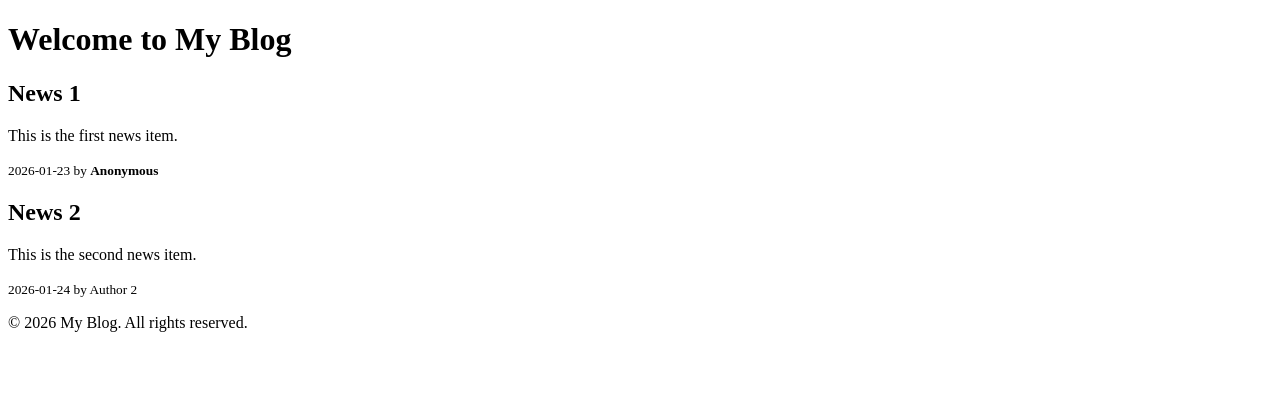
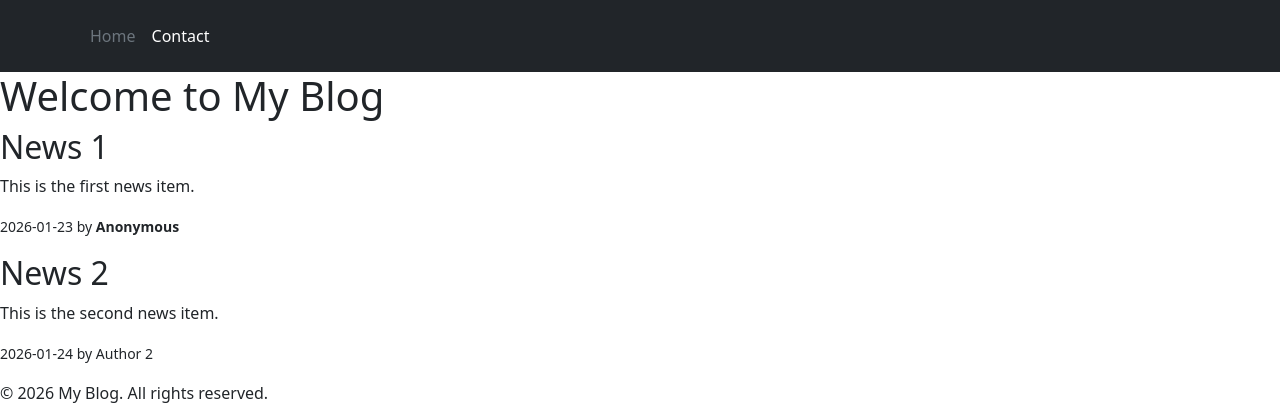
Before and after one commit to tatiana-baranova/Django-project, a Django app: page / in a window 1280 px wide. Shown: the top 420 px of the page. Run offline with Django 5.2, Linux system fonts and the light colour scheme.

Commit message:
add header base.html

```diff
--- a/Django/blog/templates/blog/base.html
+++ b/Django/blog/templates/blog/base.html
@@ -3,10 +3,26 @@
 <head>
     <meta charset="UTF-8">
     <meta name="viewport" content="width=device-width, initial-scale=1.0">
+    <link rel="stylesheet" href="https://cdn.jsdelivr.net/npm/bootstrap@5.3.3/dist/css/bootstrap.min.css" integrity="sha384-QWTKZyjpPEjISv5WaRU9OFeRpok6YctnYmDr5pNlyT2bRjXh0JMhjY6hW+ALEwIH" crossorigin="anonymous">
     <title>{% block title %}{{ title }}{% endblock %}</title>
 </head>
 <body>
-    <header>
+    <header class="p-3 text-bg-dark">
+        <div class="container">
+            <div class="d-flex flex-wrap align-items-center justify-content-center justify-content-lg-start">
+                <ul class="nav col-12 col-lg-auto me-lg-auto mb-2 justify-content-center mb-md-0"> <li>
+                    <a href="#" class="nav-link px-2 text-secondary">Home</a>
+                </li>
+
+                    <a href="#" class="nav-link px-2 text-white">Contact</a>
+                </li>
+                </ul>
+            {% comment %} <div class="text-end">
+                    <button type="button" class="btn btn-outline-light me-2">Login</button>
+                    <button type="button" class="btn btn-warning">Sign-up</button>
+            </div>  {% endcomment %}
+            </div>
+        </div>
     </header>
 
     <main>
```
